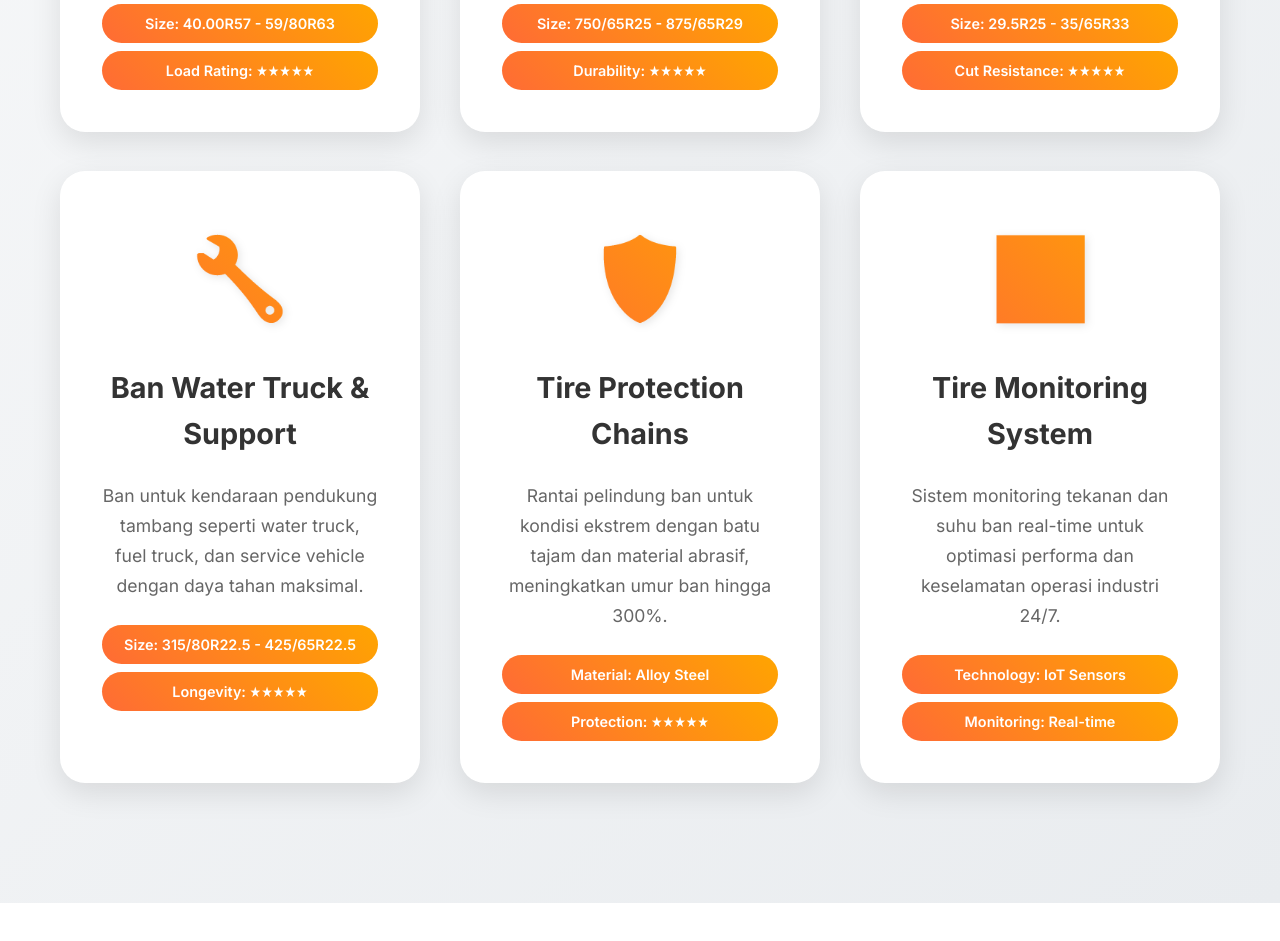
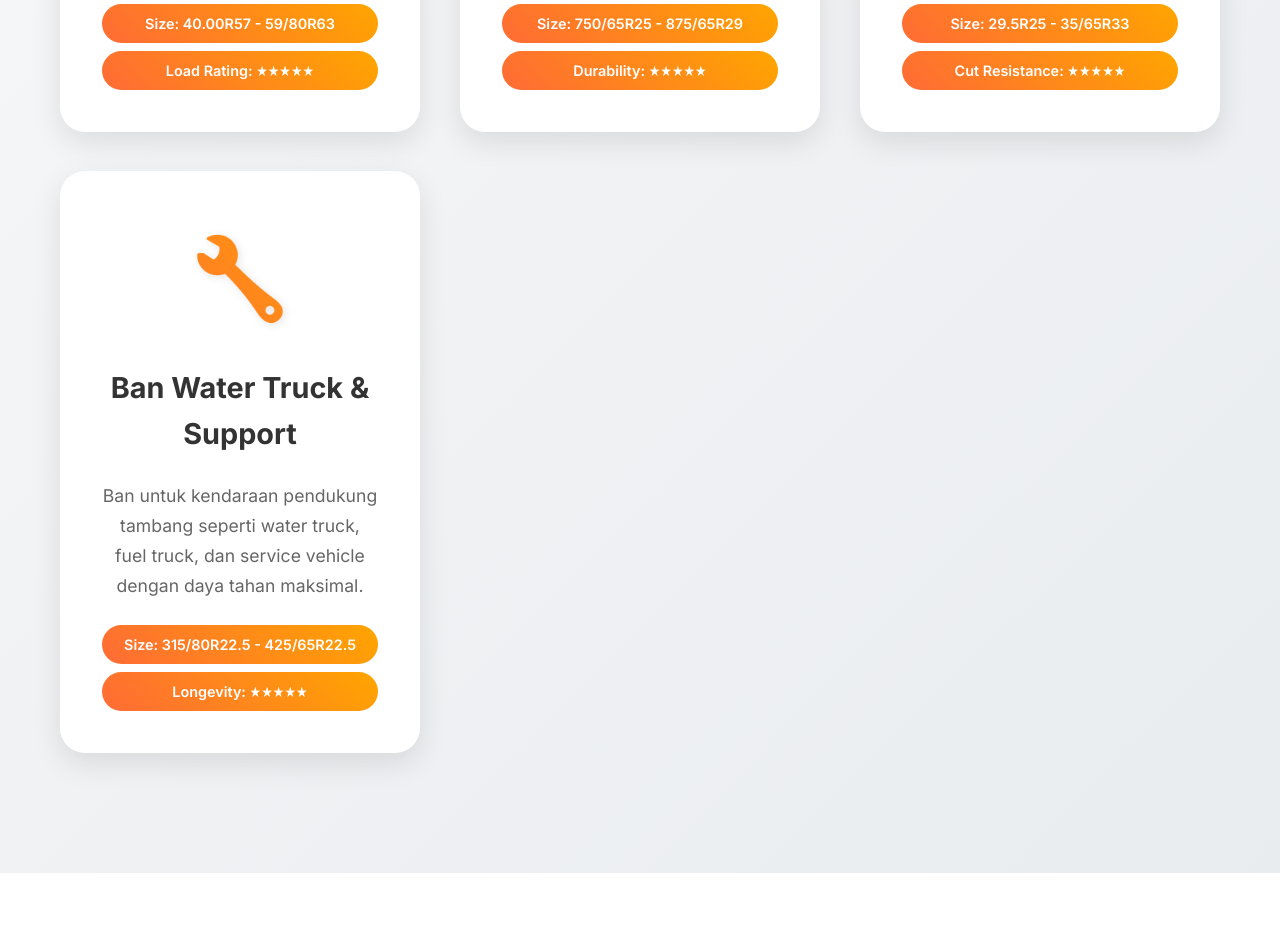
Before and after one commit to vijito-as/website-taba, a plain HTML site: page index.html in a window 1280 px wide. Shown: the part 1540-2481 px from the top of the page. Drawn offline with Linux system fonts and the light colour scheme.

Commit message:
Remove statistics and monitoring products

```diff
--- a/index.html
+++ b/index.html
@@ -88,24 +88,6 @@
                     <div class="product-specs">
                         <span>Size: 315/80R22.5 - 425/65R22.5</span>
                         <span>Longevity: ★★★★★</span>
-                    </div>
-                </div>
-                <div class="product-card fade-in">
-                    <div class="product-icon">🛡️</div>
-                    <h3>Tire Protection Chains</h3>
-                    <p>Rantai pelindung ban untuk kondisi ekstrem dengan batu tajam dan material abrasif, meningkatkan umur ban hingga 300%.</p>
-                    <div class="product-specs">
-                        <span>Material: Alloy Steel</span>
-                        <span>Protection: ★★★★★</span>
-                    </div>
-                </div>
-                <div class="product-card fade-in">
-                    <div class="product-icon">📊</div>
-                    <h3>Tire Monitoring System</h3>
-                    <p>Sistem monitoring tekanan dan suhu ban real-time untuk optimasi performa dan keselamatan operasi industri 24/7.</p>
-                    <div class="product-specs">
-                        <span>Technology: IoT Sensors</span>
-                        <span>Monitoring: Real-time</span>
                     </div>
                 </div>
             </div>
```
